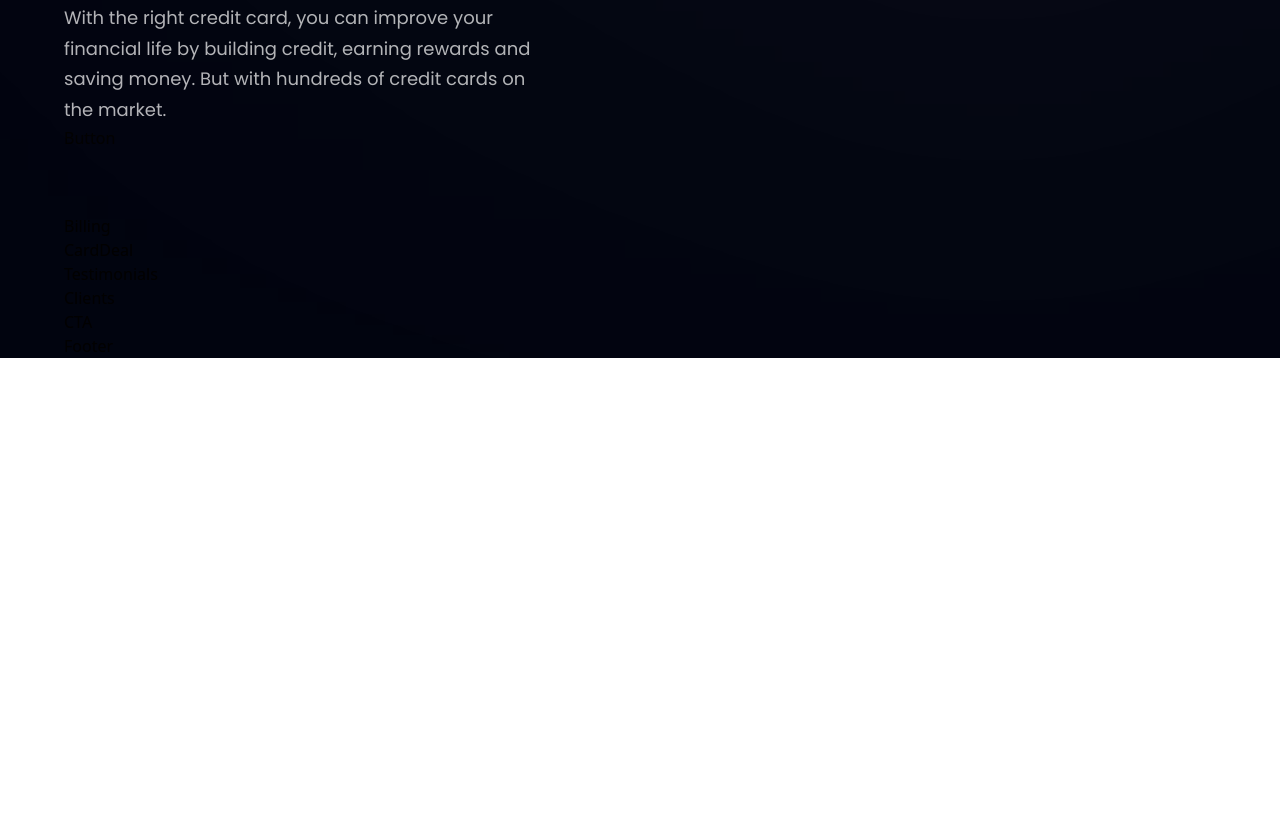
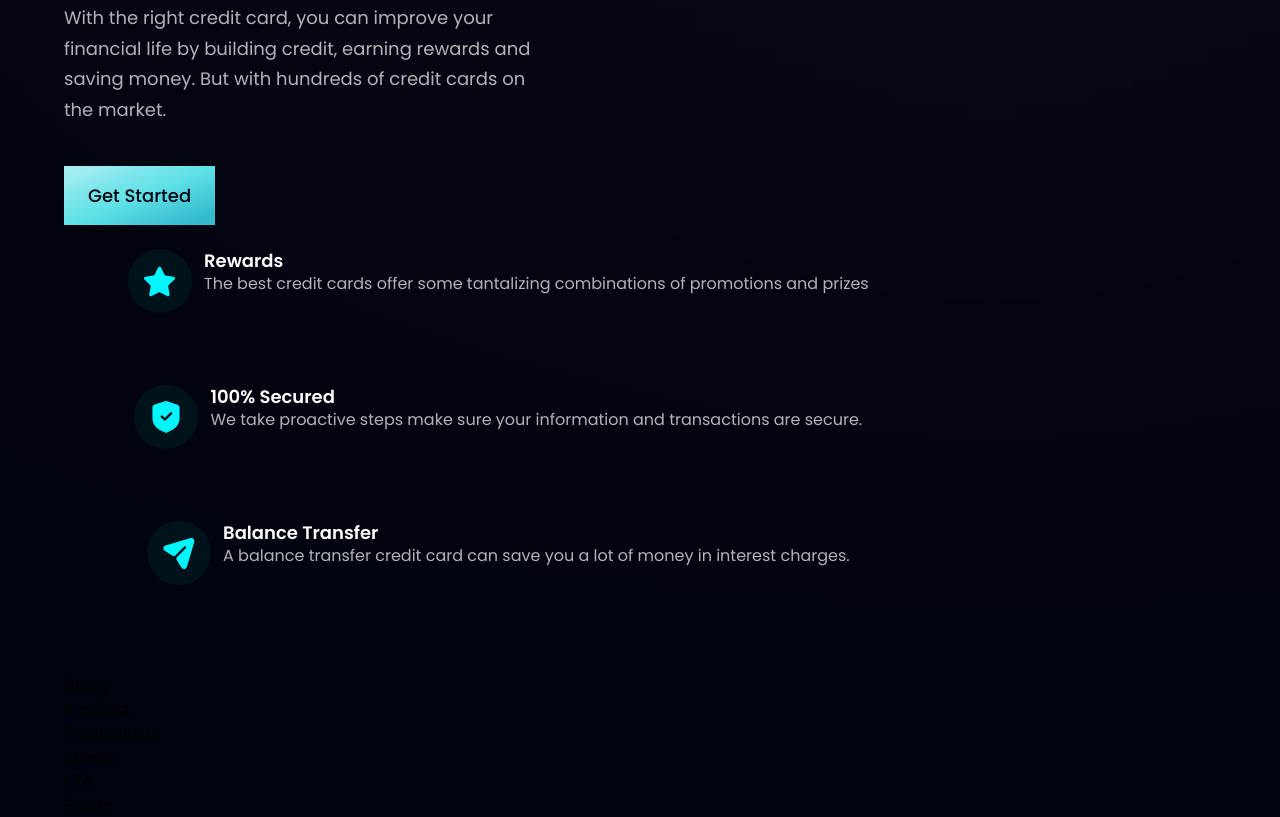
Before and after one commit to LuizDavilaa/bank_modern_app, a React (Vite) app: page / in a window 1280 px wide. Shown: the part 1180-1997 px from the top of the page. Before the commit the page ends 1538 px from the top, so only its background shows below. Built offline with nearby package versions, Linux system fonts and the light colour scheme.

Commit message:
Business section

```diff
--- a/src/components/Business.jsx
+++ b/src/components/Business.jsx
@@ -1,6 +1,23 @@
 import { features } from '../constants';
 import styles, { layout } from '../style';
 import Button from './Button';
+
+const FeatureCard = ({ icon, title, content, index}) => (
+    <div className={`flex flex-row p-6 rounded-[20px] ${index !== features.length - 1 ? "mb-6" : "mb-0"} feature-card`}>
+        <div className={`w-[64px] h-[64px] rounded-full ${styles.flexCenter} bg-dimBlue`}>
+            <img src={icon} alt="icon" className="w-[50%] h-[50%] object-contain" />
+        </div>
+        <div className="flex-1 flex flex-col ml-3">
+            <h4 className="font-poppins font-semibold text-white text-[18px] leading-[23px]">
+              {title}
+            </h4>
+            <p className="font-poppins font-normal text-dimWhite text-[16px] leading-[24px]">
+                {content}
+            </p>
+        </div>
+
+    </div>
+)
 
 const Business = () => {
     return (
@@ -9,7 +26,14 @@
                 <h2 className={styles.heading2}>You do the business, <br /> we'll handle the money. </h2>
                 <p className={`${styles.paragraph} max-w-[470px] mt-5`}>With the right credit card, you can improve your financial life by building credit, earning rewards and saving money. But with hundreds of credit cards on the market.</p>
 
-                <Button />
+                <Button styles="mt-10" />
+
+                <div className={`${layout.sectionImg} flex-col`}>
+                    {features.map((feature, index) => (
+                        <FeatureCard key={feature.id} {...
+                        feature} index={index} />
+                    ))}
+                </div>
 
             </div>
         </section>
--- a/src/components/Button.jsx
+++ b/src/components/Button.jsx
@@ -1,8 +1,10 @@
 import React from "react";
 
-const Button = () => {
+const Button = ({ styles }) => {
     return (
-        <div>Button</div>
+        <button type="button" className={`py-4 px-6 bg-blue-gradient font-poppins font-medium text-[18px] text-primary outline-none ${styles}`}>
+            Get Started
+            </button>
     )
 }
 
```
